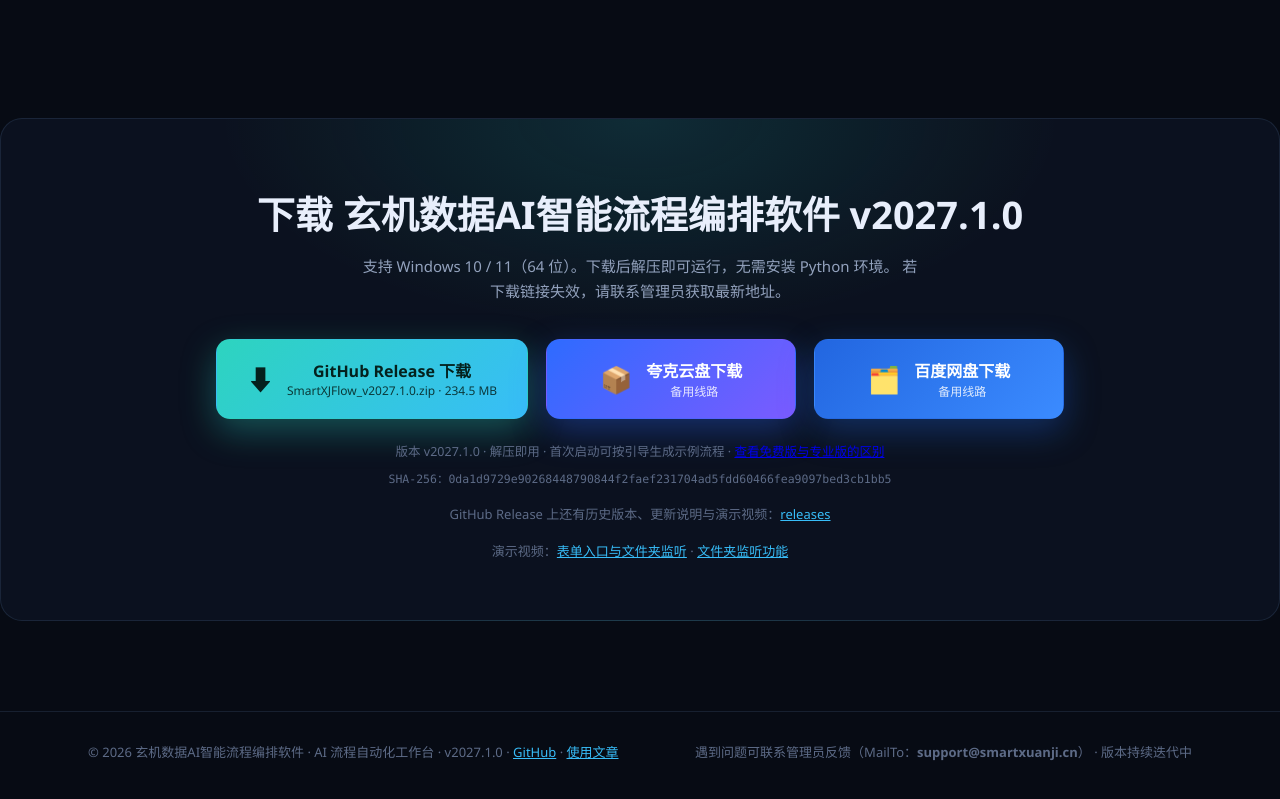
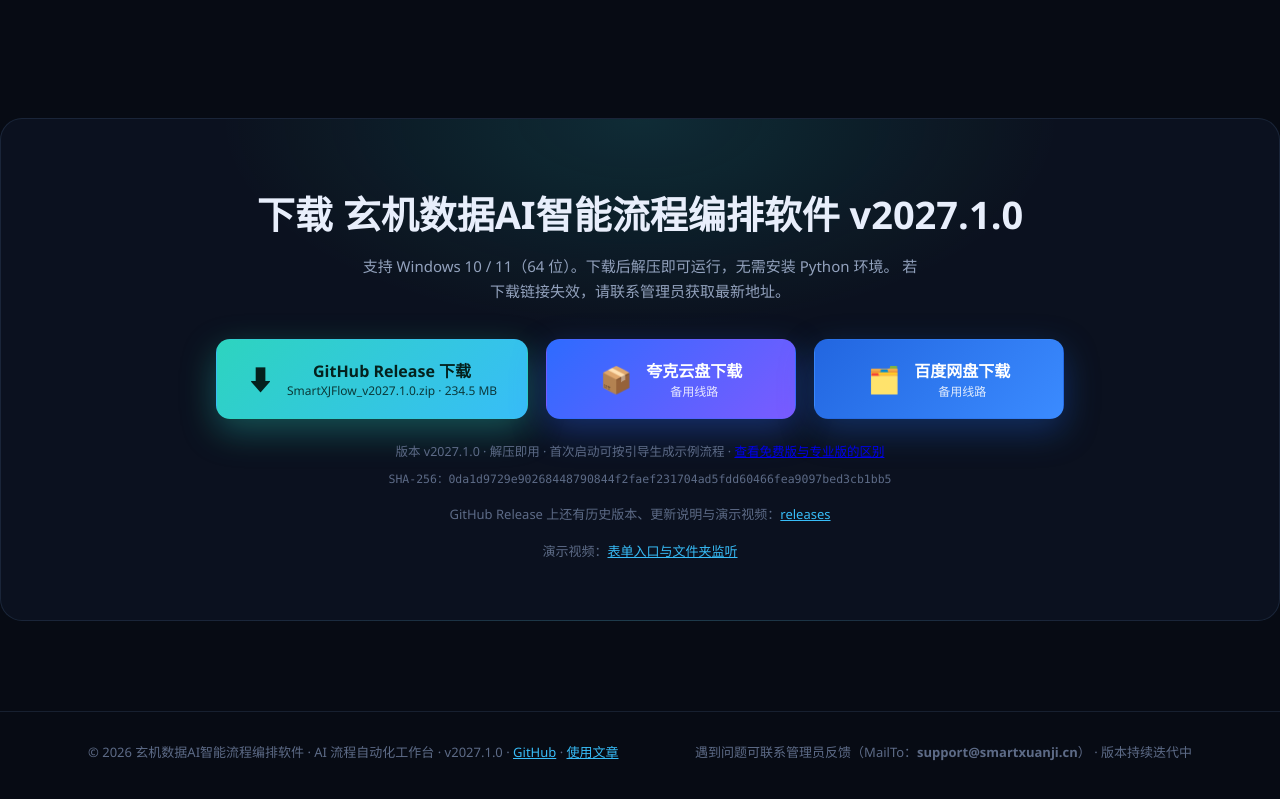
Before and after one commit to SmartXuanJi/SmartXJFlow, a plain HTML site: page index.html in a window 1280 px wide. Shown: the part 6167-6966 px from the top of the page. Drawn offline with Linux system fonts and the light colour scheme.

Commit message:
合并重复的演示视频入口，仅保留一个演示视频

```diff
--- a/index.html
+++ b/index.html
@@ -542,7 +542,7 @@
       <div class="dl-note">版本 v2027.1.0 · 解压即用 · 首次启动可按引导生成示例流程 · <a href="version-diff.html">查看免费版与专业版的区别</a></div>
       <div class="dl-hash">SHA-256：0da1d9729e90268448790844f2faef231704ad5fdd60466fea9097bed3cb1bb5</div>
       <div class="dl-sub">GitHub Release 上还有历史版本、更新说明与演示视频：<a href="https://github.com/SmartXuanJi/SmartXJFlow/releases" target="_blank" rel="noopener">releases</a></div>
-      <div class="dl-sub">演示视频：<a href="https://github.com/SmartXuanJi/SmartXJFlow/releases/download/v2027.1.0/demo-form-folder-watch.mp4" target="_blank" rel="noopener">表单入口与文件夹监听</a> · <a href="https://github.com/SmartXuanJi/SmartXJFlow/releases/download/v2027.1.0/demo-folder-watch-feature.mp4" target="_blank" rel="noopener">文件夹监听功能</a></div>
+      <div class="dl-sub">演示视频：<a href="https://github.com/SmartXuanJi/SmartXJFlow/releases/download/v2027.1.0/demo-folder-watch-feature.mp4" target="_blank" rel="noopener">表单入口与文件夹监听</a></div>
     </div>
   </div>
 </section>
```
Also changed, not shown: 1 other file.
